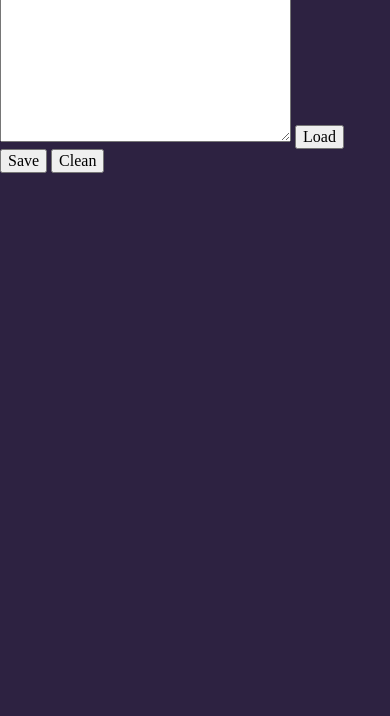
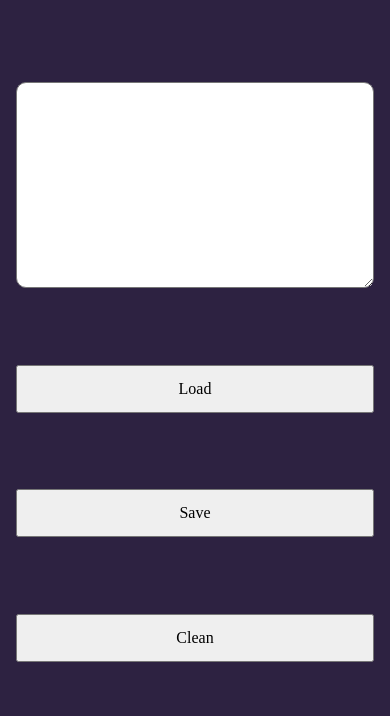
Before and after one commit to Andrzej-Jablonski-project/simple-editor, a website: page src/content/index.html in a window 390 px wide. Shown: the part 128-844 px from the top of the page. Drawn offline with nearby package versions, Linux system fonts and the light colour scheme; files that its build step writes are made by us from their sources.

Commit message:
feat: styles for iphone 5s

```diff
--- a/src/scss/main.scss
+++ b/src/scss/main.scss
@@ -6,11 +6,55 @@ html {
   box-sizing: border-box;
 }
 
-*, *:before, *:after {
+*,
+*:before,
+*:after {
   box-sizing: inherit;
 }
 
 body {
+  height: 100vh;
   color: $yellow;
   background: $violet;
 }
+
+.editor {
+  display: flex;
+  flex-direction: column;
+  flex-wrap: wrap;
+  align-items: center;
+  justify-content: space-around;
+  min-width: 280px;
+  max-width: 928px;
+  height: 100%;
+  padding: 16px;
+
+  &__header {
+    font-weight: 600;
+  }
+
+  &__text {
+    width: 100%;
+    border-radius: 10px;
+    padding: 10px;
+
+    @media (min-width: 320px) and (orientation: landscape) {
+      height: 90px;
+    }
+  }
+
+  &__button {
+    width: 100%;
+    height: 48px;
+
+    @media (min-width: 320px) and (orientation: landscape) {
+      width: 30px;
+      flex-grow: 1;
+    }
+  }
+
+  @media (min-width: 320px) and (orientation: landscape) {
+    flex-direction: row;
+    justify-content: center;
+  }
+}
```
